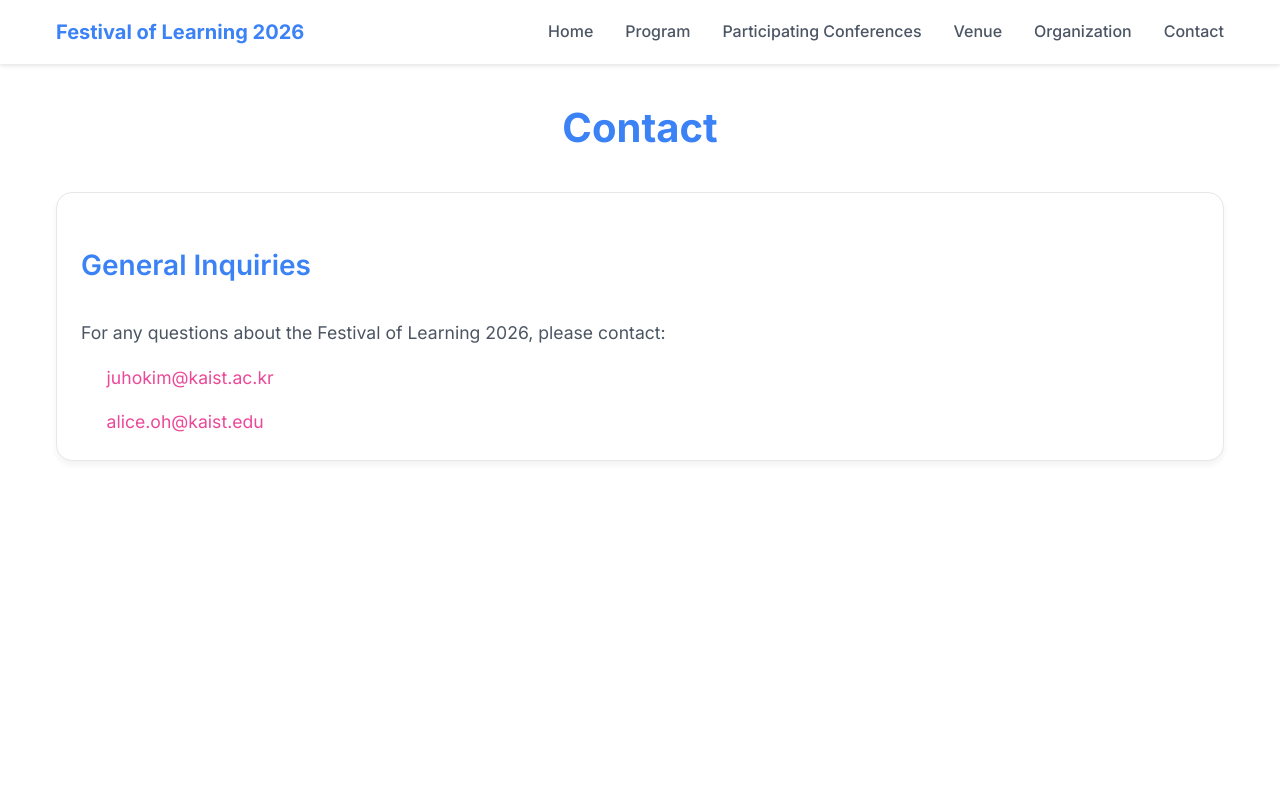
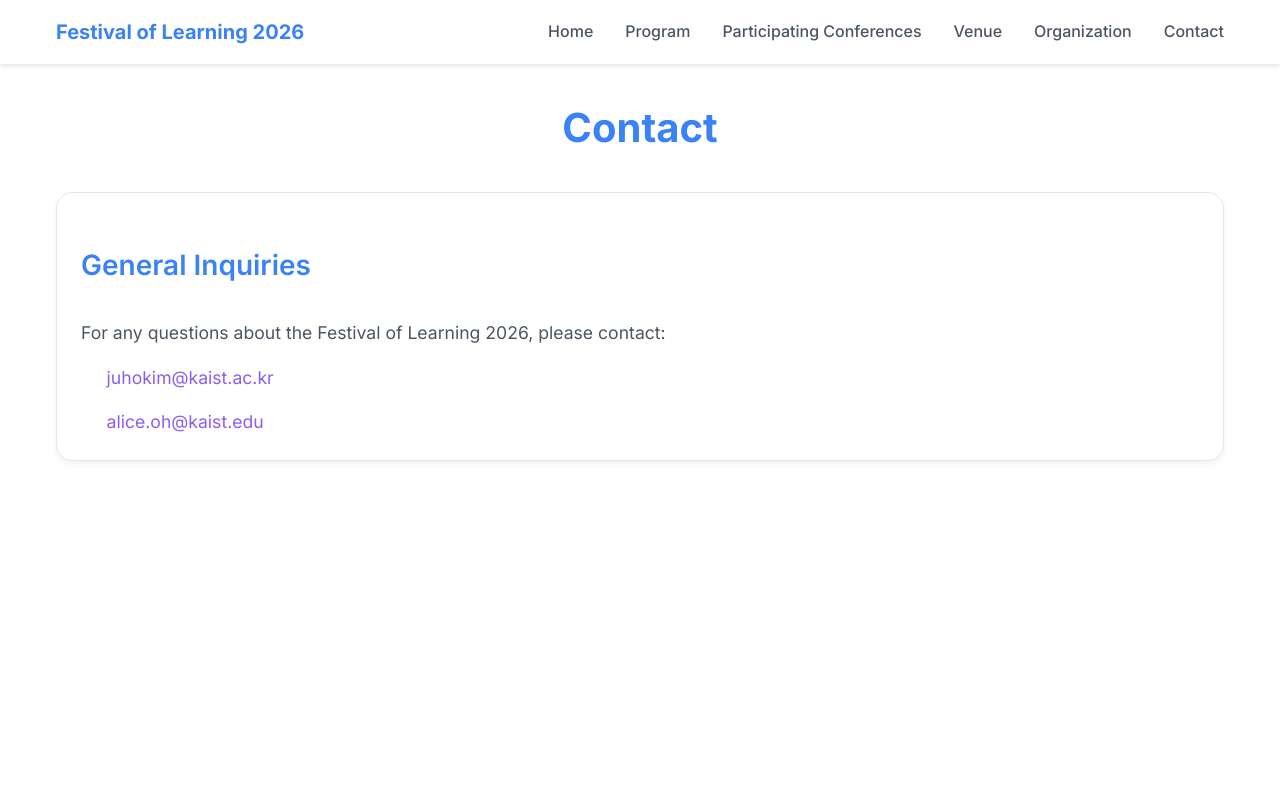
Before and after one commit to kixlab/festival-of-learning-2026, a Next.js app: page /contact in a window 1280 px wide. Shown: the top 800 px of the page. Built offline with nearby package versions, Linux system fonts and the light colour scheme; some icons are missing.

Commit message:
Replace Next.js Image with regular img tags for all images

```diff
--- a/src/app/globals.css
+++ b/src/app/globals.css
@@ -3,8 +3,8 @@
   --primary-light: #60A5FA;    /* Lighter Blue */
   --secondary: #6366F1;        /* Indigo */
   --secondary-light: #818CF8;  /* Lighter Indigo */
-  --accent: #EC4899;          /* Sophisticated Pink */
-  --accent-light: #F472B6;    /* Lighter Pink */
+  --accent: #8B5CF6;          /* Soft Purple */
+  --accent-light: #A78BFA;    /* Lighter Purple */
   --text-primary: #1F2937;     /* Dark Gray */
   --text-secondary: #4B5563;   /* Medium Gray */
   --background: #FFFFFF;
--- a/src/app/styles/shared.module.css
+++ b/src/app/styles/shared.module.css
@@ -93,6 +93,13 @@
   font-weight: 600;
   color: var(--primary);
   margin-bottom: 1rem;
+}
+
+.cardTitle {
+  font-size: 1.5rem;
+  font-weight: 600;
+  color: var(--secondary);
+  margin: 1rem 0;
 }
 
 .subtitle {
```
Also changed, not shown: 17 other files (tests, documents, lock files or other folders).
